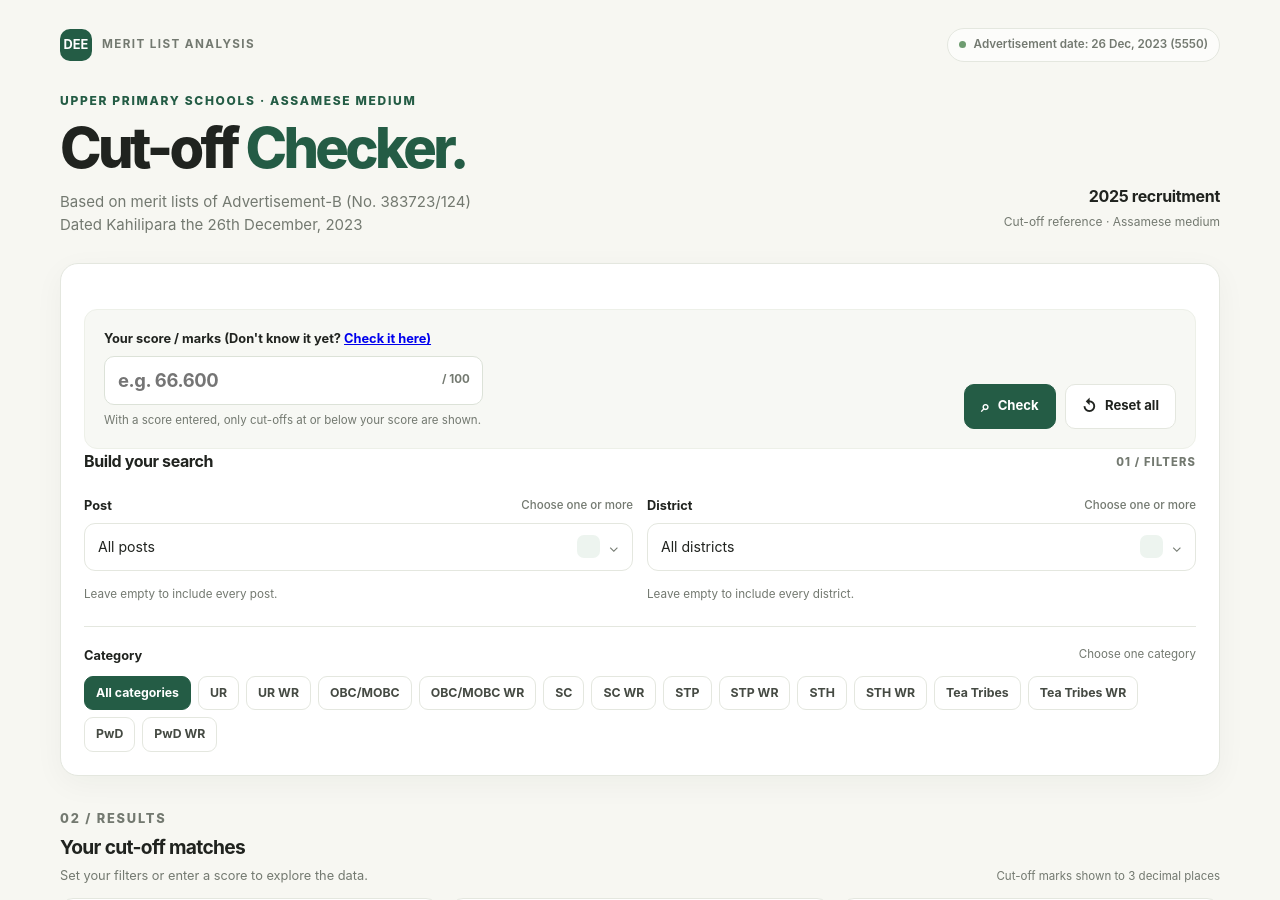
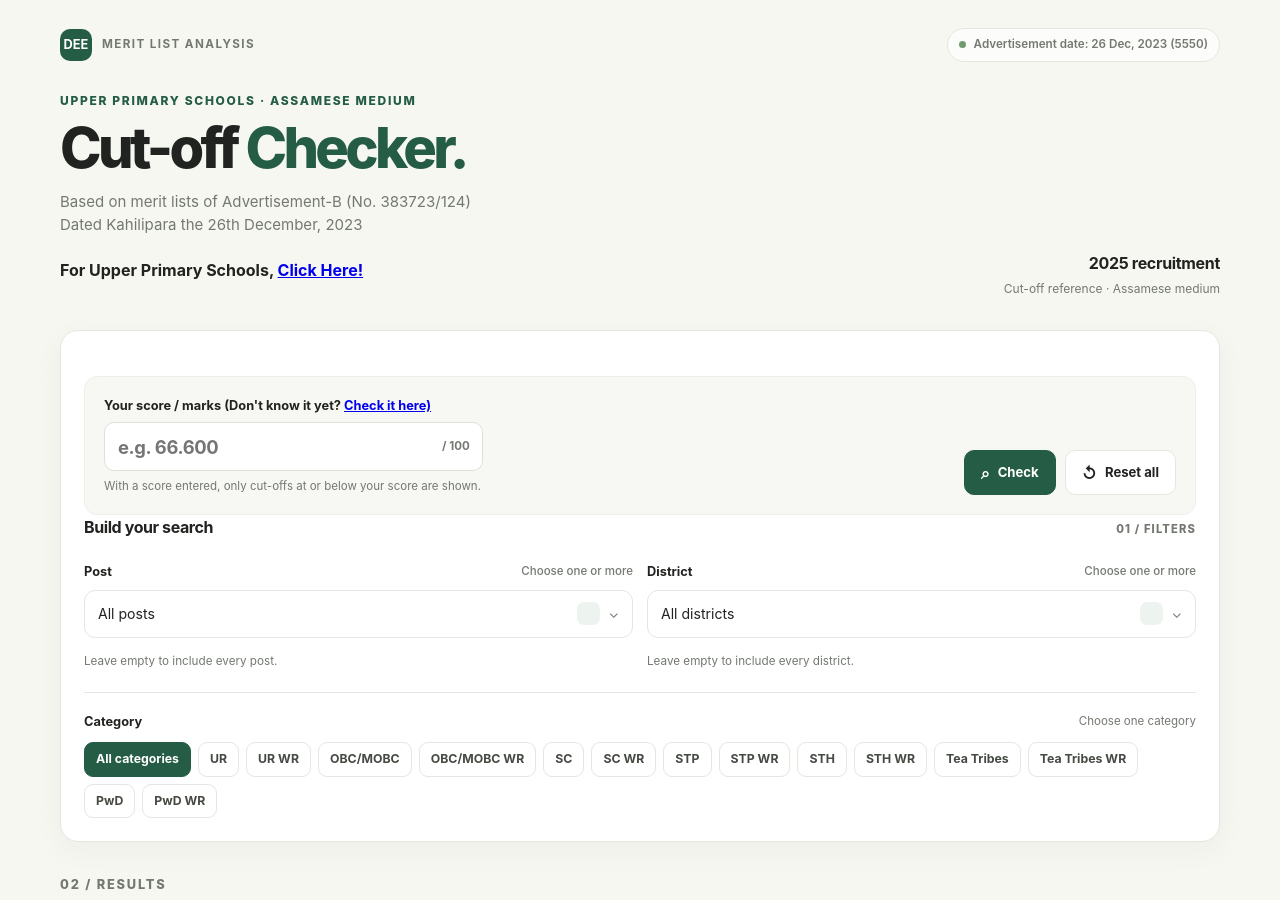
Before and after one commit to lpupmarks/lpupmarks.github.io, a Jekyll site: the page cutoff.html, which Jekyll copies as it is, in a window 1280 px wide and 900 px high. Built offline with Jekyll 4.4.1, drawn with Linux system fonts in a browser that asks for light colours.

Commit message:
update cutoff.html

```diff
--- a/cutoff.html
+++ b/cutoff.html
@@ -26,7 +26,9 @@
     <div class="source-pill">Advertisement date: 26 Dec, 2023 (5550) </div>
   </div>
   <section class="hero" aria-labelledby="page-title">
-    <div><p class="eyebrow">Upper Primary Schools · Assamese medium</p><h1 id="page-title">Cut-off <span>Checker.</span></h1><p class="hero-copy">Based on merit lists of Advertisement-B (No. 383723/124) Dated Kahilipara the 26th December, 2023 </p></div>
+    <div><p class="eyebrow">Upper Primary Schools · Assamese medium</p><h1 id="page-title">Cut-off <span>Checker.</span></h1><p class="hero-copy">Based on merit lists of Advertisement-B (No. 383723/124) Dated Kahilipara the 26th December, 2023 </p>
+    <h4>For Upper Primary Schools, <a href='./cutoffl.html'>Click Here!</a></h4>
+    </div>
     <div class="hero-side"><strong>2025 recruitment</strong><span>Cut-off reference · Assamese medium</span></div>
   </section>
 
```
Also changed, not shown: other parts of cutoff.html (+1 -1 lines).
